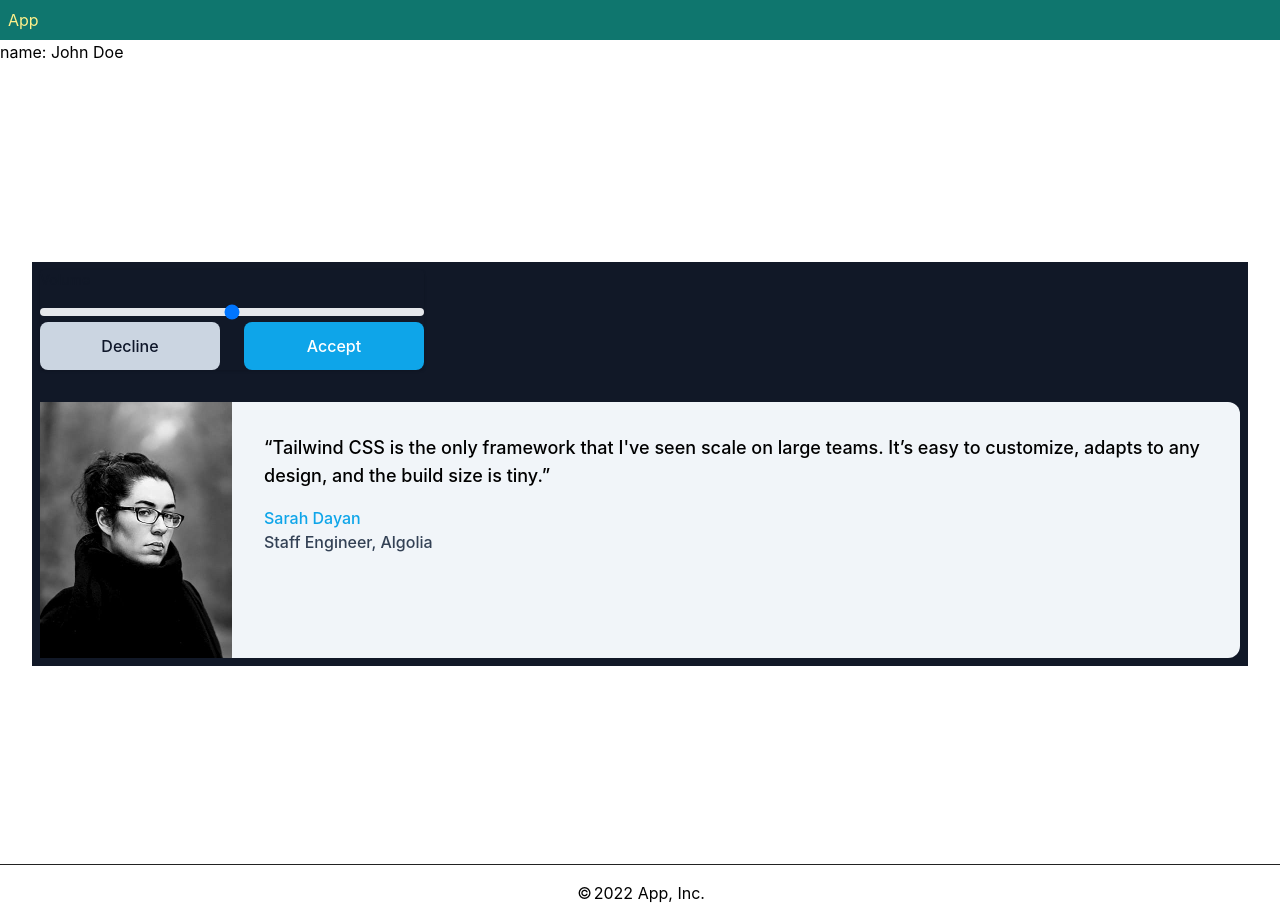
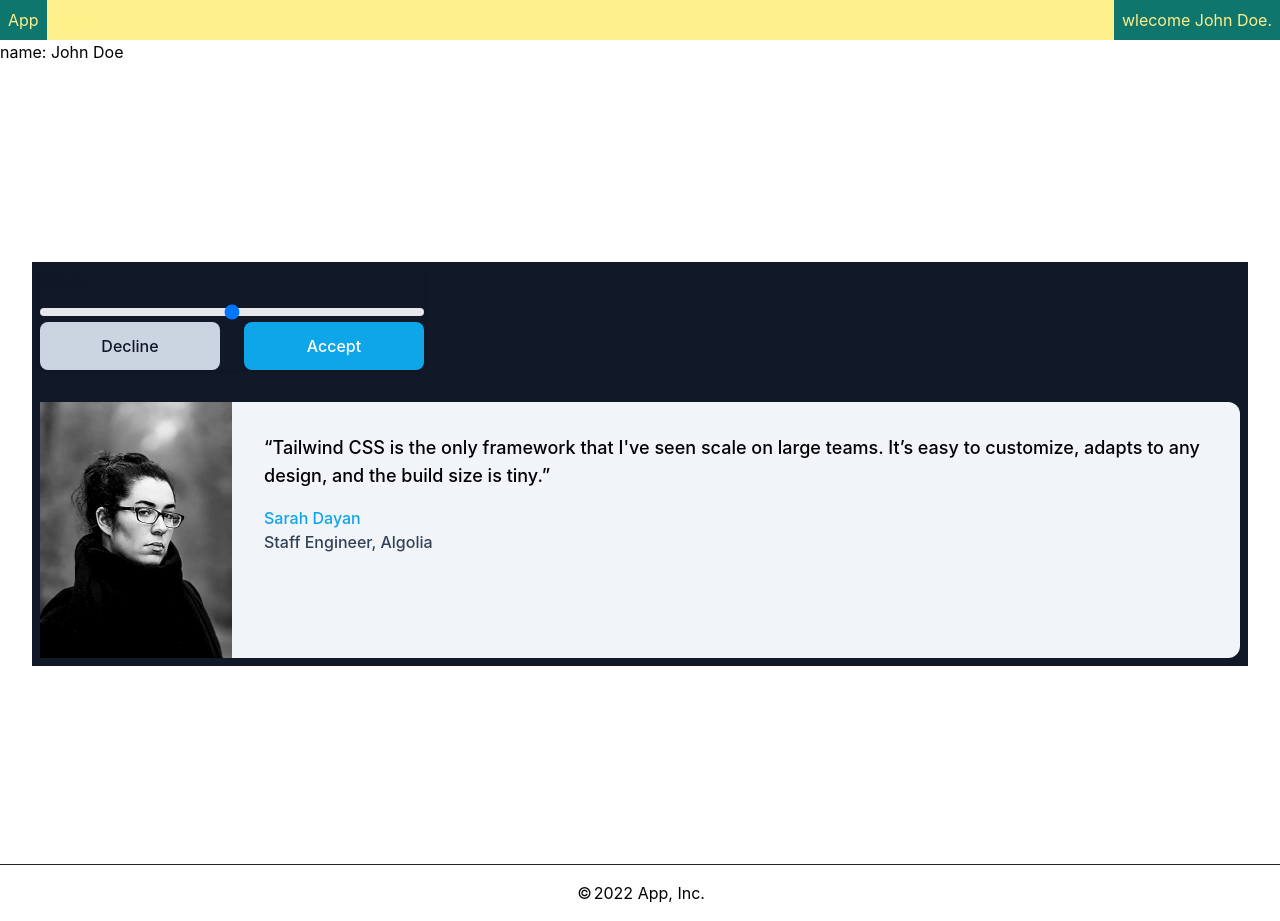
Before and after one commit to jey3dayo/nextjs-boilerplate, a Next.js app: page /example in a window 1280 px wide. Built offline with nearby package versions, Linux system fonts and the light colour scheme.

Commit message:
headerにstate呼び出し処理追加

```diff
--- a/src/components/Header.tsx
+++ b/src/components/Header.tsx
@@ -1,5 +1,16 @@
+import { useRecoilState } from 'recoil';
+import { userState } from '@/atoms/userAtom';
 import { appName } from '@/config';
 
 export default function Header() {
-  return <div className={'bg-primary p-2 text-secondary'}>{appName}</div>;
+  const [user] = useRecoilState(userState);
+  return (
+    <>
+      <div className={'flex'}>
+        <div className="flex-none bg-primary p-2 text-secondary">{appName}</div>
+        <div className="flex-1 bg-secondary p-2 text-secondary">{appName}</div>
+        <div className={'flex-none bg-primary p-2 text-right text-secondary'}>wlecome {user?.name ?? ''}.</div>
+      </div>
+    </>
+  );
 }
```
